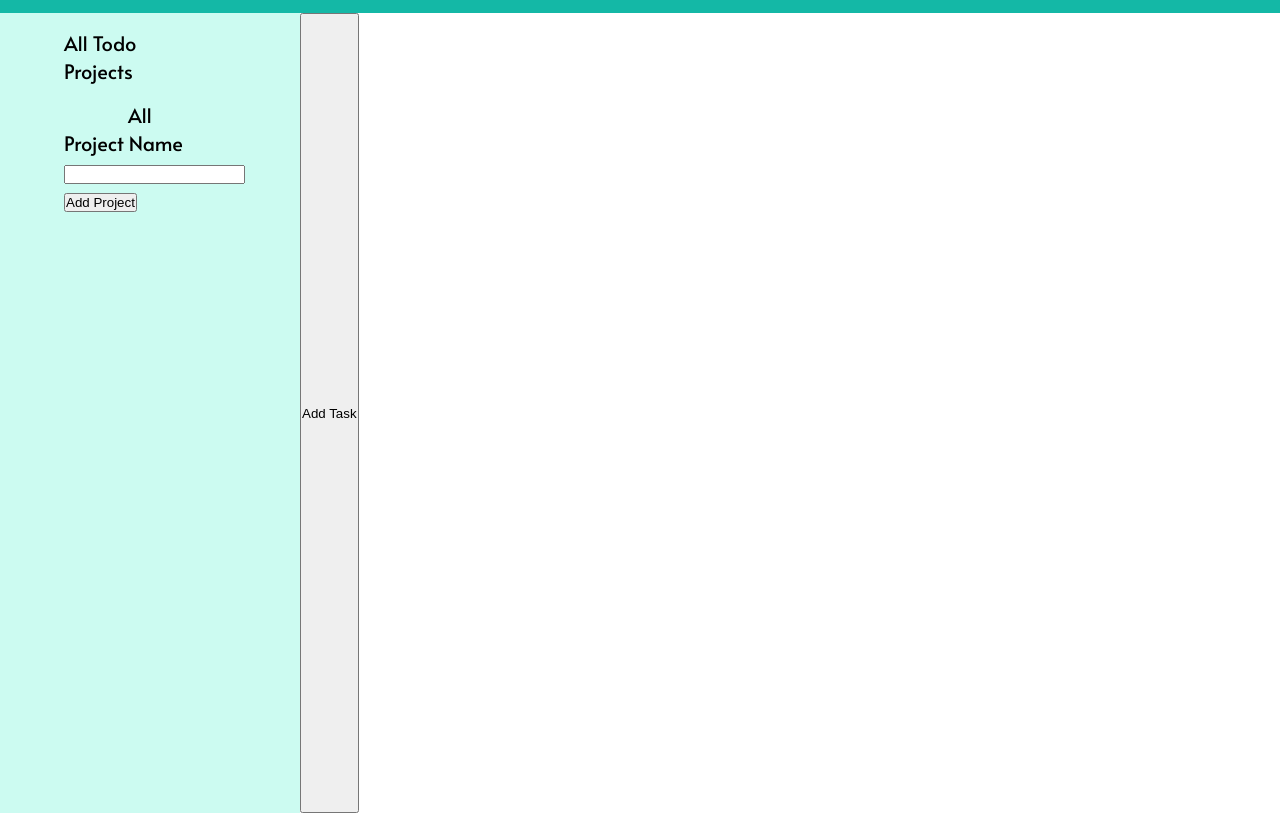
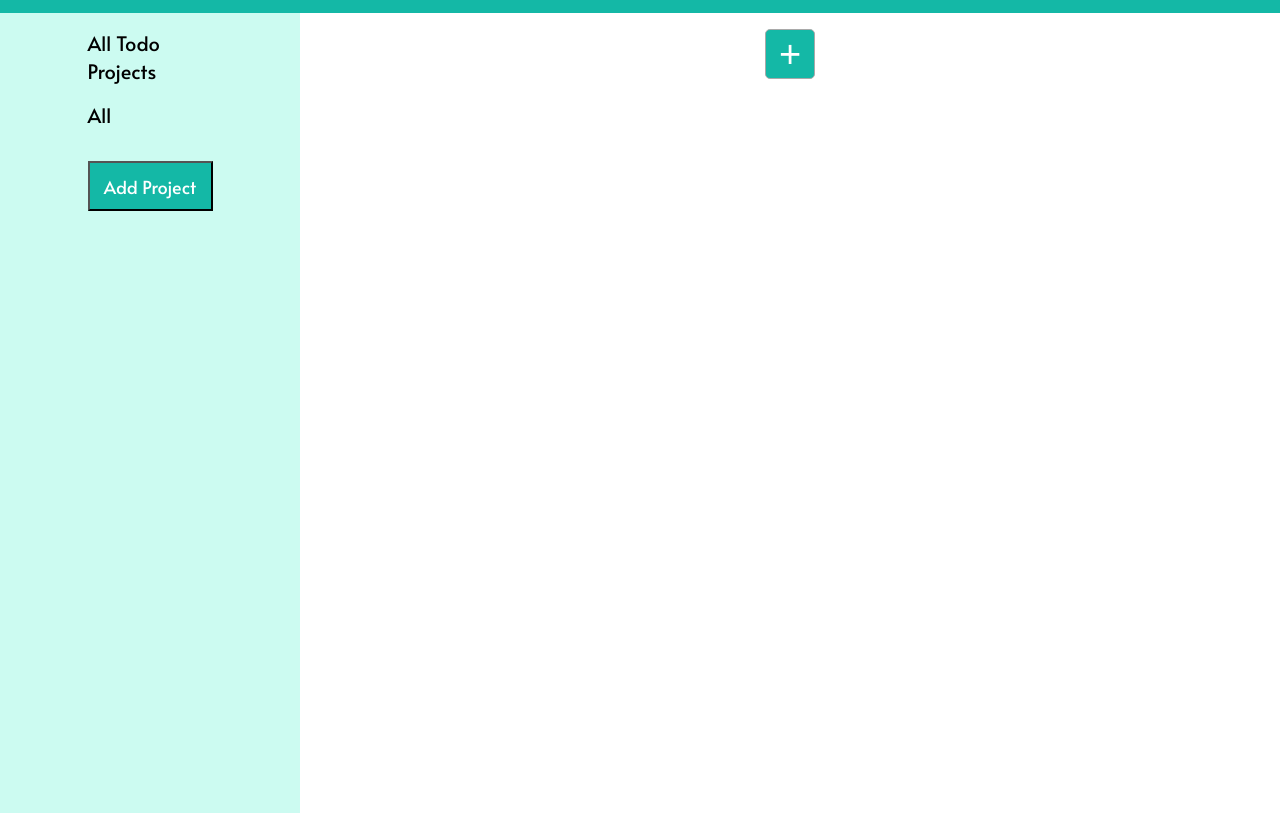
Before and after one commit to KrystianRusin/todo-list, a plain HTML site: page dist/index.html in a window 1280 px wide. Shown: the part 64-877 px from the top of the page. Drawn offline with Linux system fonts and the light colour scheme; a web font is replaced by a local one.

Commit message:
added button to show/hide adding project form

```diff
--- a/dist/index.html
+++ b/dist/index.html
@@ -20,7 +20,8 @@
                         </ul>
                     </li>
                     <li>
-                        <form action="">
+                        <button class="show-form-btn">Add Project</button>
+                        <form id="add-project-form" action="">
                             <label for="project-name">Project Name</label>
                             <input type="text" name="project-name" id="project-name">
                             <button type = "submit" id="add-project-btn">Add Project</button>
@@ -29,10 +30,9 @@
                     </li>
                 </ul>
             </div>
-            <button class="add-task-btn">Add Task</button>
+
             <dialog class="input-modal">
                 <form action="dialog" class="input-form">
-
                     <div>
                         <label for="title">Title</label>
                         <input type="text" name="title" id="title">
@@ -56,9 +56,13 @@
                     <button type="submit" id="add-task-submit">Add Task</button>
                 </form>
             </dialog>
-            <div class="main-content">
+            <div class="main-content-container">
+                <button class="add-task-btn">+</button>
+                <div class="main-content">
 
+                </div>
             </div>
+
         </div>
     </div>
     <script src="main.js"></script>
--- a/dist/styles.css
+++ b/dist/styles.css
@@ -41,13 +41,23 @@
     display: flex;
     flex-direction: column;
     gap: 16px;
-    align-items: flex-start;
+    align-items: center;
+}
+
+.add-task-btn {
+    font-size: 38px;
+    color: white;
+    background-color: #14b8a6;;
+    height: 50px;
+    width: 50px;
+    border: thin solid darkgray;
+    cursor: pointer;
+    border-radius: 5px;
 }
 
 .sidebar ul {
     list-style: none;
     margin-top: 16px;
-    margin-left: 64px;
     font-size: 20px;
     font-family: 'Alata', sans-serif;
 }
@@ -73,7 +83,7 @@
     display: flex;
 }
 
-.main-content {
+.main-content-container {
     grid-area: main-content;
     display: flex;
     flex-direction: column;
@@ -90,3 +100,23 @@
     justify-content: space-around;
     box-shadow: 2px 2px 4px 4px rgb(172, 171, 171);
 }
+
+#add-project-form,
+.show-form-btn {
+    margin-top: 32px;
+}
+
+
+#add-project-form {
+    display: none;
+}
+
+.show-form-btn {
+    background-color: #14b8a6;
+    color: white;
+    font-family: 'Alata', sans-serif;;
+    font-size: 18px;
+    height: 50px;
+    width: 125px;
+    display: block;
+}
```
Also changed, not shown: src/website.js (+12 -5 lines), dist/main.js.
